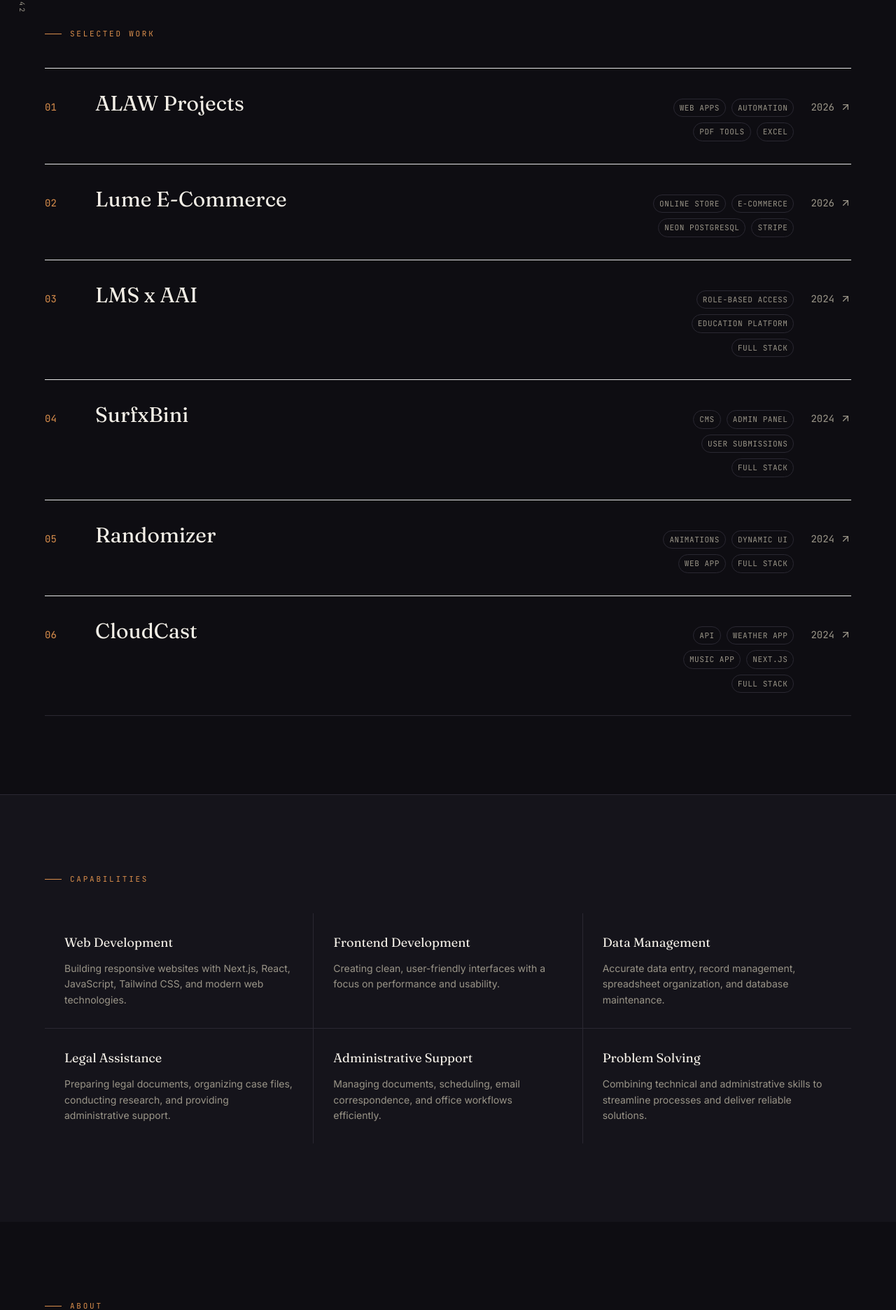
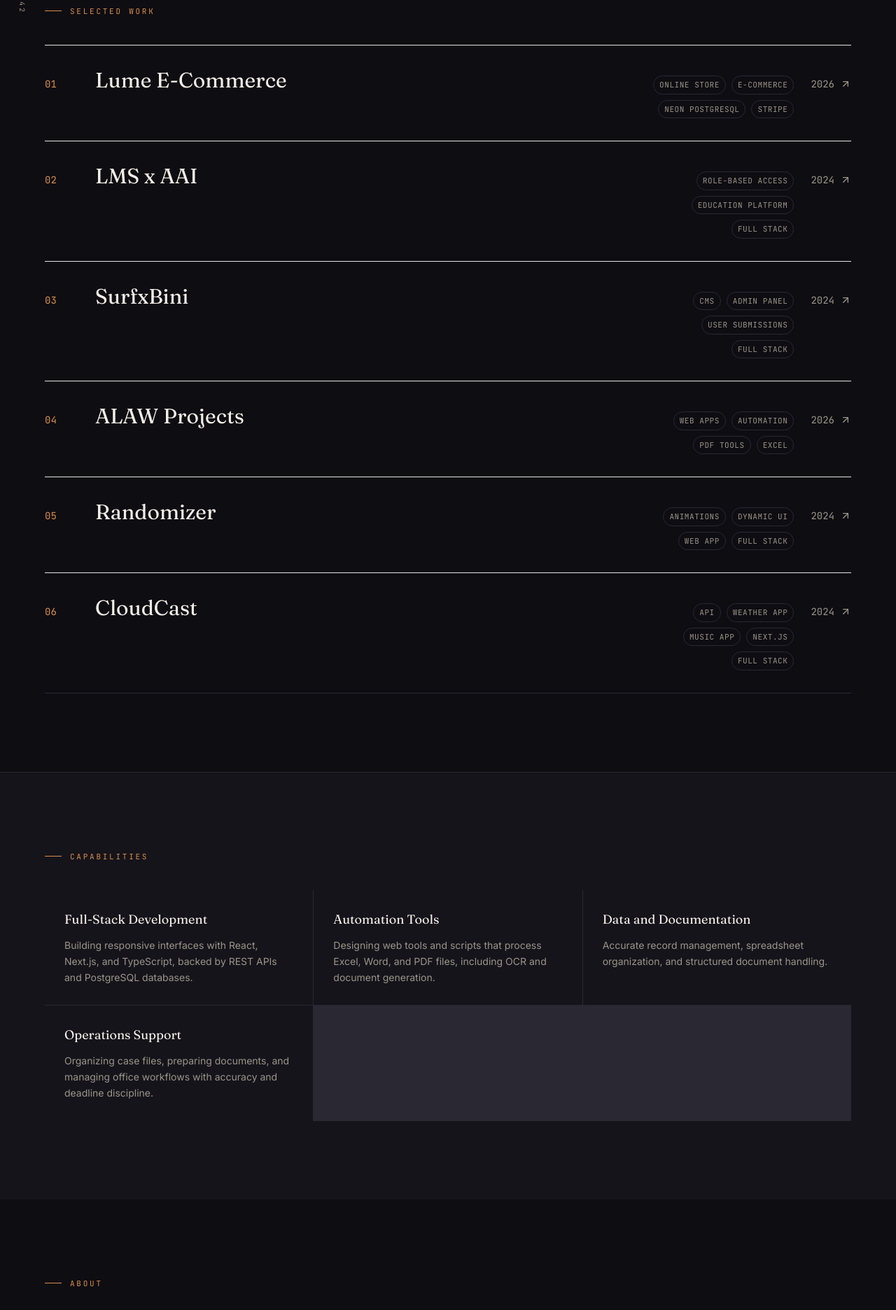
Before and after one commit to SedigoJS/portfolio, a Next.js app: page / in a window 1280 px wide. Shown: the part 740-2612 px from the top of the page at 70% size. Built offline with nearby package versions, Linux system fonts and the light colour scheme.

Commit message:
Revise profile and work details for accuracy
Updated profile information including role, tagline, and work descriptions to reflect current skills and projects.

```diff
--- a/app/page.tsx
+++ b/app/page.tsx
@@ -22,12 +22,12 @@ import { ArrowUpRight, Mail, ArrowRight } from "lucide-react";
 
 const PROFILE = {
   name: "Joshua Sedigo",
-  role: "Web Developer | Data Entry Specialist | Legal Assistant",
+  role: "Fullstack Web Developer | React, Next.js, TypeScript, PostgreSQL",
   location: "Rizal, Philippines",
   lat: 14.6030,
   lon: 121.3080,
   tagline:
-    "I build responsive websites, manage data with precision, and provide dependable legal support—combining technical skills, accuracy, and organization to help businesses operate efficiently.",
+    "I build full-stack web applications, from database schemas and API routes to responsive interfaces. I also build automation tools that cut manual work in real operations.",
   bio: "I work across web development, data management, and legal administration, creating user-friendly websites, maintaining accurate records, and assisting with legal documentation and administrative tasks. My focus is on delivering reliable, detail-oriented solutions that improve productivity and support business success.",
   email: "sedigojs@gmail.com",
   social: [
@@ -41,9 +41,36 @@ const WORK = [
   {
     index: "01",
     year: "2026",
+    title: "Lume E-Commerce",
+    description:
+      "Full-stack e-commerce store with product discovery, cart management, and Stripe Checkout, backed by Prisma and PostgreSQL.",
+    tags: ["Online Store", "E-commerce", "Neon PostgreSQL", "Stripe"],
+    href: "https://lume-ecommerce.vercel.app/",
+  },
+  {
+    index: "02",
+    year: "2024",
+    title: "LMS x AAI",
+    description:
+      "Learning management system for courses, assignments, and quizzes, with REST APIs and role-based access for admins, teachers, and students.",
+    tags: ["Role-Based Access", "Education Platform", "Full Stack"],
+    href: "https://cwd-lms.vercel.app/",
+  },
+  {
+    index: "03",
+    year: "2024",
+    title: "SurfxBini",
+    description:
+      "Promo platform where users submit entries and staff validate them in an admin CMS, with AWS cloud storage for media and file uploads.",
+    tags: ["CMS", "Admin Panel", "User Submissions", "Full Stack"],
+    href: "https://bini-con.vercel.app/",
+  },
+  {
+    index: "04",
+    year: "2026",
     title: "ALAW Projects",
     description:
-      "Developed web apps and automation tools for document processing, legal workflows, PDF extraction, and Excel reporting to improve operational efficiency.",
+      "Web apps and automation tools for document processing, PDF renaming, and Excel reporting, deployed on Vercel and Cloudflare.",
     tags: ["Web Apps", "Automation", "PDF Tools", "Excel"],
     links: [
       { label: "ALAW Compile", href: "https://alawcompile.vercel.app/" },
@@ -53,33 +80,6 @@ const WORK = [
       { label: "ALAW Campaign", href: "https://alawcampaign.vercel.app/" },
       { label: "ALAW USDA", href: "https://alawusda.vercel.app/" },
     ],
-  },
-  {
-    index: "02",
-    year: "2026",
-    title: "Lume E-Commerce",
-    description:
-      "A Full-stack e-commerce platform with product discovery, category browsing, secure checkout, and a responsive shopping experience.",
-    tags: ["Online Store", "E-commerce", "Neon PostgreSQL", "Stripe"],
-    href: "https://lume-ecommerce.vercel.app/",
-  },
-  {
-    index: "03",
-    year: "2024",
-    title: "LMS x AAI",
-    description:
-      "An all-in-one learning platform for admins, teachers, and students with course management, assignments, and quizzes.",
-    tags: ["Role-Based Access", "Education Platform", "Full Stack"],
-    href: "https://cwd-lms.vercel.app/",
-  },
-  {
-    index: "04",
-    year: "2024",
-    title: "SurfxBini",
-    description:
-      "A CMS platform for user submissions with admin validation and content moderation system.",
-    tags: ["CMS", "Admin Panel", "User Submissions", "Full Stack"],
-    href: "https://bini-con.vercel.app/",
   },
   {
     index: "05",
@@ -103,28 +103,20 @@ const WORK = [
 
   const CAPABILITIES = [
     {
-      label: "Web Development",
-      detail: "Building responsive websites with Next.js, React, JavaScript, Tailwind CSS, and modern web technologies.",
+      label: "Full-Stack Development",
+      detail: "Building responsive interfaces with React, Next.js, and TypeScript, backed by REST APIs and PostgreSQL databases.",
     },
     {
-      label: "Frontend Development",
-      detail: "Creating clean, user-friendly interfaces with a focus on performance and usability.",
+      label: "Automation Tools",
+      detail: "Designing web tools and scripts that process Excel, Word, and PDF files, including OCR and document generation.",
     },
     {
-      label: "Data Management",
-      detail: "Accurate data entry, record management, spreadsheet organization, and database maintenance.",
+      label: "Data and Documentation",
+      detail: "Accurate record management, spreadsheet organization, and structured document handling.",
     },
     {
-      label: "Legal Assistance",
-      detail: "Preparing legal documents, organizing case files, conducting research, and providing administrative support.",
-    },
-    {
-      label: "Administrative Support",
-      detail: "Managing documents, scheduling, email correspondence, and office workflows efficiently.",
-    },
-    {
-      label: "Problem Solving",
-      detail: "Combining technical and administrative skills to streamline processes and deliver reliable solutions.",
+      label: "Operations Support",
+      detail: "Organizing case files, preparing documents, and managing office workflows with accuracy and deadline discipline.",
     },
   ];
 
```
